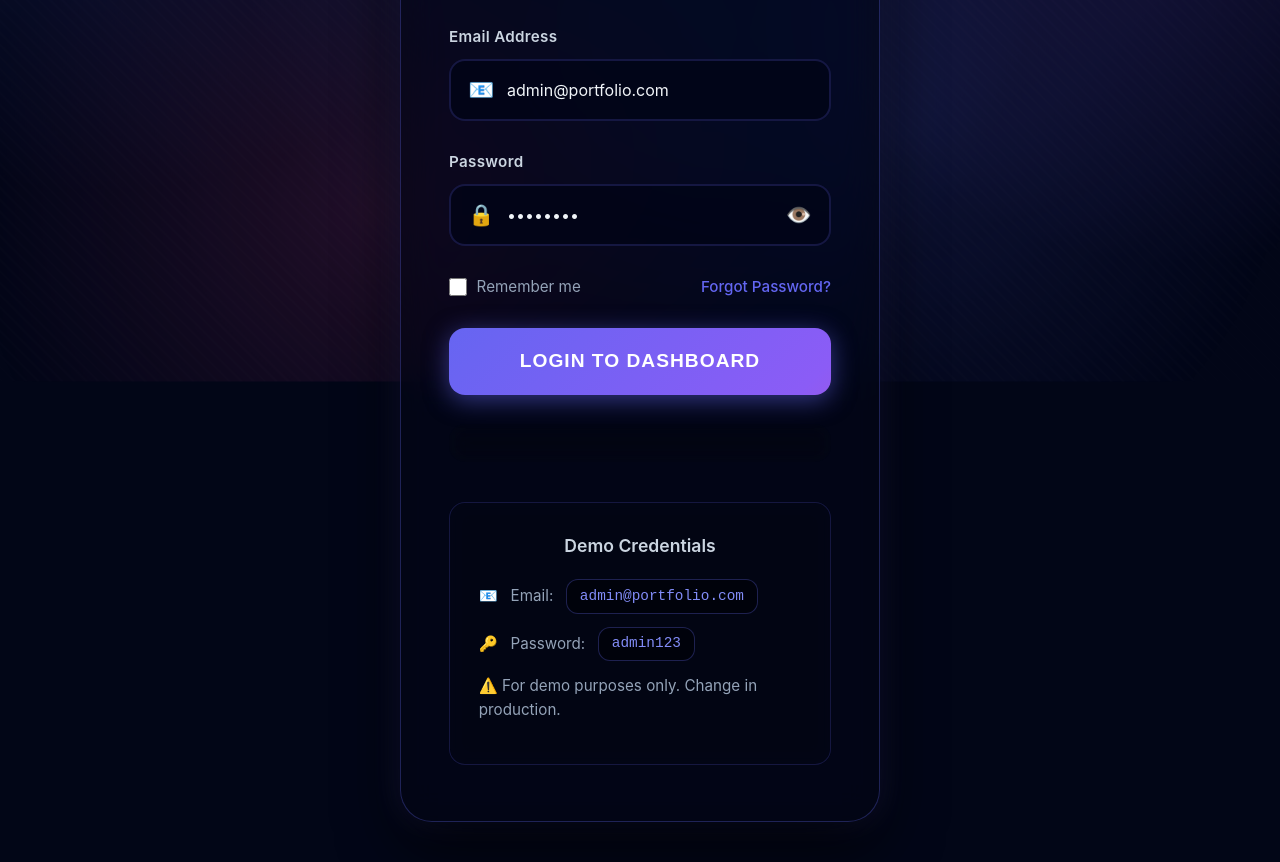
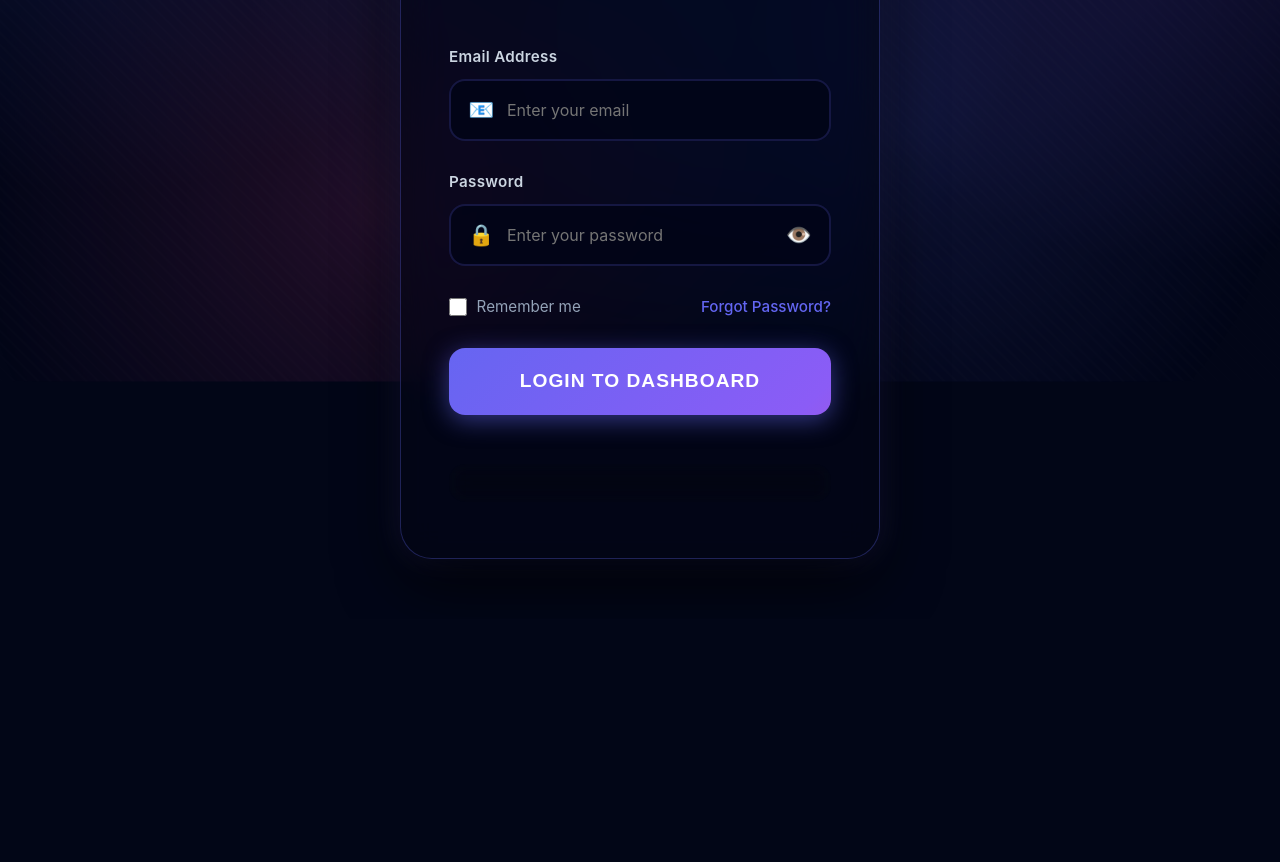
Before and after one commit to rajhemant076/portfolio-project, a plain HTML site: page frontend/admin/login.html in a window 1280 px wide. Shown: the part 440-1302 px from the top of the page. After the commit the page ends 1059 px from the top, so only its background shows below. Drawn offline with Linux system fonts and the light colour scheme.

```diff
--- a/frontend/admin/login.html
+++ b/frontend/admin/login.html
@@ -2,11 +2,39 @@
 <html lang="en">
 <head>
     <meta charset="UTF-8">
-    <meta name="viewport" content="width=device-width, initial-scale=1.0">
+    <meta name="viewport" content="width=device-width, initial-scale=1.0, maximum-scale=1.0, user-scalable=yes">
     <title>Admin Login - Portfolio Dashboard</title>
     <link rel="stylesheet" href="../css/admin.css">
     <style>
         @import url('https://fonts.googleapis.com/css2?family=Poppins:wght@300;400;500;600;700;800&display=swap');
+
+        /* Fix for scrolling issue */
+        html, body {
+            height: 100%;
+            overflow-y: auto !important;
+            -webkit-overflow-scrolling: touch;
+        }
+
+        body.login-page {
+            min-height: 100%;
+            height: auto;
+            display: flex;
+            align-items: center;
+            justify-content: center;
+            padding: 100px 20px 40px;
+            position: relative;
+            overflow-y: auto !important;
+        }
+
+        .login-container {
+            margin: auto;
+            padding: 20px 0;
+        }
+
+        /* Ensure login button is visible */
+        .login-btn {
+            margin-bottom: 20px;
+        }
     </style>
 </head>
 <body class="login-page">
@@ -76,13 +104,7 @@
 
             <div id="login-message" class="message"></div>
 
-            <!-- Admin Info Card -->
-            <div class="admin-info">
-                <h3>Demo Credentials</h3>
-                <p><span class="info-icon">📧</span> Email: <code>admin@portfolio.com</code></p>
-                <p><span class="info-icon">🔑</span> Password: <code>admin123</code></p>
-                <p class="demo-warning">⚠️ For demo purposes only. Change in production.</p>
-            </div>
+            <!-- Admin Info Card - REMOVED DEMO CREDENTIALS as requested -->
         </div>
     </div>
 
@@ -171,14 +193,7 @@
             }
         });
 
-        // Auto-fill demo credentials (optional)
-        document.addEventListener('DOMContentLoaded', () => {
-            // For demo purposes, you can auto-fill credentials
-            if (window.location.hostname === 'localhost' || window.location.hostname === '127.0.0.1') {
-                document.getElementById('email').value = 'admin@portfolio.com';
-                document.getElementById('password').value = 'admin123';
-            }
-        });
+        // REMOVED auto-fill demo credentials
 
         // Add keyboard shortcut to focus on email input (Ctrl+L)
         document.addEventListener('keydown', (e) => {
```
Also changed, not shown: frontend/index.html (+2 -7 lines).
